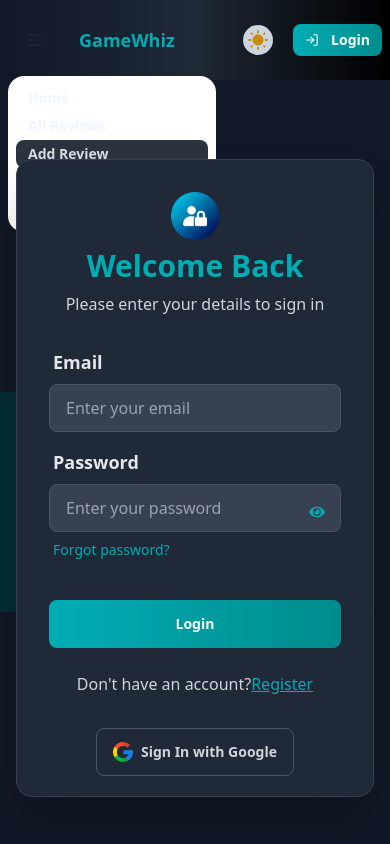
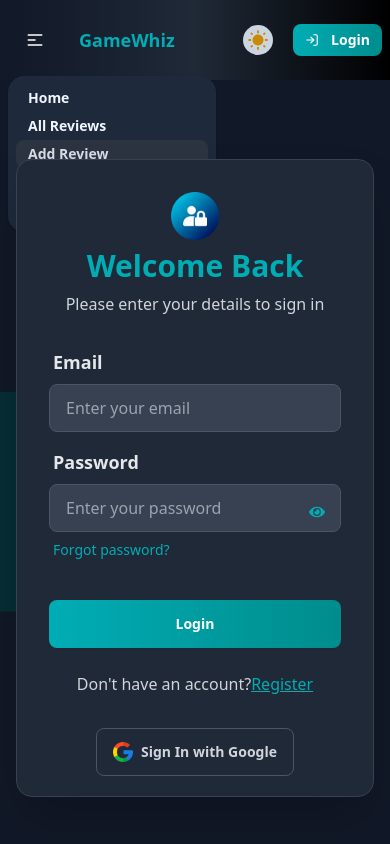
Before and after one commit to IftekarRahmanRuhit/GameWhiz-client-side, a React (Vite) app: page /login in a window 390 px wide. Both pictures are taken after a click on the button 35 px from the left and 40 px from the top of the page. Shown: the top 844 px of the page. Built offline with nearby package versions, Linux system fonts and the light colour scheme; no server answers.

Commit message:
Fixed some bug and now project is complete

```diff
--- a/src/Components/Navbar.jsx
+++ b/src/Components/Navbar.jsx
@@ -10,7 +10,7 @@
 import { MdDarkMode } from "react-icons/md";
 import { IoMdSunny } from "react-icons/io";
 import { ThemeContext } from "../ThemeContext/ThemeContext";
-import logo from "../../public/logo.png"
+
 
 const Navbar = () => {
   const { user, signOutUser, loading } = useContext(AuthContext);
@@ -186,7 +186,7 @@
             >
               <svg
                 xmlns="http://www.w3.org/2000/svg"
-                className="h-5 w-5"
+                className="h-5 w-5 dark:text-white"
                 fill="none"
                 viewBox="0 0 24 24"
                 stroke="currentColor"
@@ -200,7 +200,7 @@
               </svg>
             </button>
             {isMenuOpen && (
-              <ul className="menu menu-sm dropdown-content bg-base-100 rounded-box z-[1] mt-3 w-52 p-2 shadow">
+              <ul className="menu menu-sm dropdown-content bg-base-100 dark:bg-slate-800 rounded-box z-[1] mt-3 w-52 p-2 shadow">
                 {links}
               </ul>
             )}
--- a/src/Components/Pages/MyReviews.jsx
+++ b/src/Components/Pages/MyReviews.jsx
@@ -22,7 +22,7 @@
         fetch(`https://game-whiz-server-side.vercel.app/reviews/${id}`, {
           method: "DELETE",
         })
-        // Deleted!", "Your review has been deleted.", "success"
+
           .then((res) => res.json())
           .then((data) => {
             if (data.deletedCount > 0) {
```
